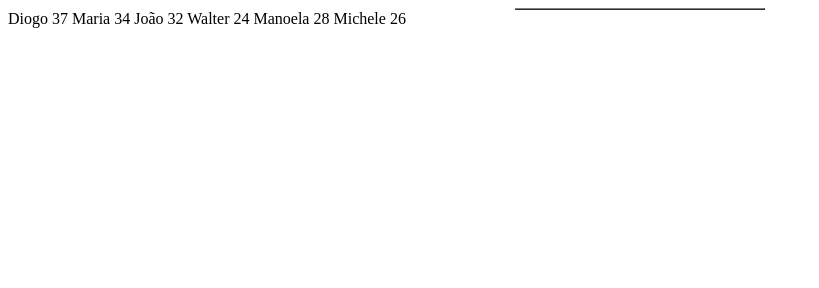
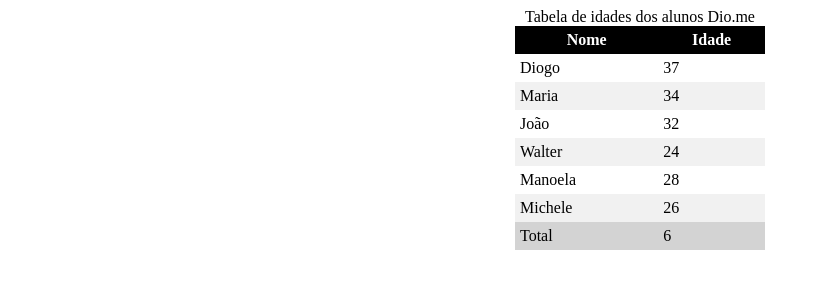
Before and after one commit to Miropeixoto61/teste, a plain HTML site: page BootCamp/Estruturas/Tabelas.html in a window 1280 px wide. Shown: the whole page, without its empty margins (0-819 px from the left). Drawn offline with Linux system fonts and the light colour scheme.

Commit message:
Commit tabelapronta

```diff
--- a/BootCamp/Estruturas/Tabelas.html
+++ b/BootCamp/Estruturas/Tabelas.html
@@ -4,9 +4,33 @@
     <meta charset="UTF-8">
     <meta name="viewport" content="width=device-width, initial-scale=1.0">
     <title>Trabalhando com Tabelas Dio.me</title>
+    <style>
+        table thead th{
+            background-color: black;
+            color: white;
+
+        }
+
+        table tfoot td{
+            background-color: lightgray;
+        }
+        table tbody tr:nth-child(even){
+            background-color: #f1f1f1;
+        }
+    </style>
 </head>
 <body>
-    <table border="1" width="250" align="center"></table>
+    <table width="250" align="center" cellspacing="0" cellpadding="5">
+        <caption>Tabela de idades dos alunos Dio.me</caption>
+        <thead>
+            <tr>
+                <th title="Nome Completo">Nome</th>
+                <th>Idade</th>
+            </tr>
+        </thead>
+
+        <tbody>
+
             <tr>
                 <td>Diogo</td>
                 <td>37</td>
@@ -31,6 +55,15 @@
                 <td>Michele</td>
                 <td>26</td>
             </tr>
+        </tbody>
 
+        <tfoot>
+            <tr>
+                <td>Total</td>
+                <td>6</td>
+            </tr>
+
+        </tfoot>
+    </table>
 </body>
 </html>
```
Lines whose indentation alone changed are shown as unchanged.
